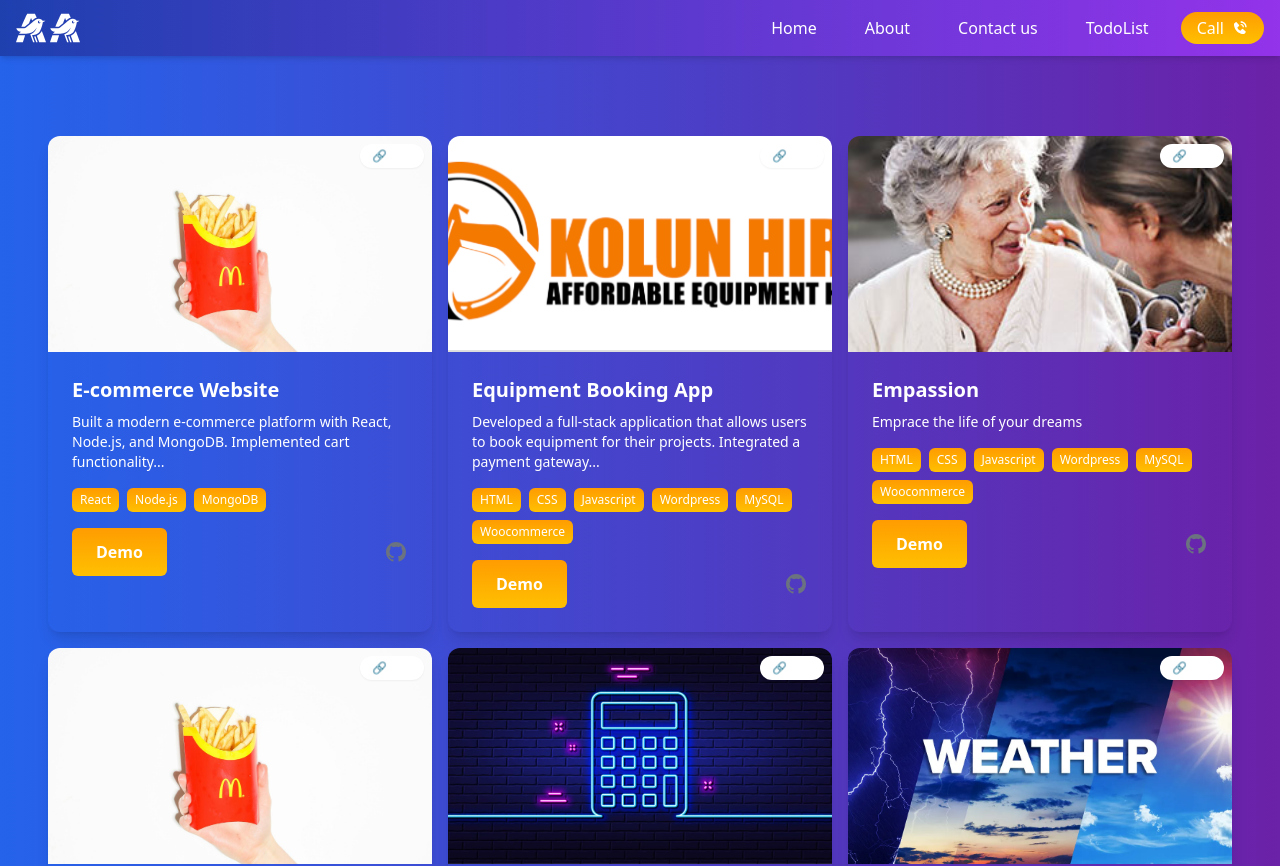
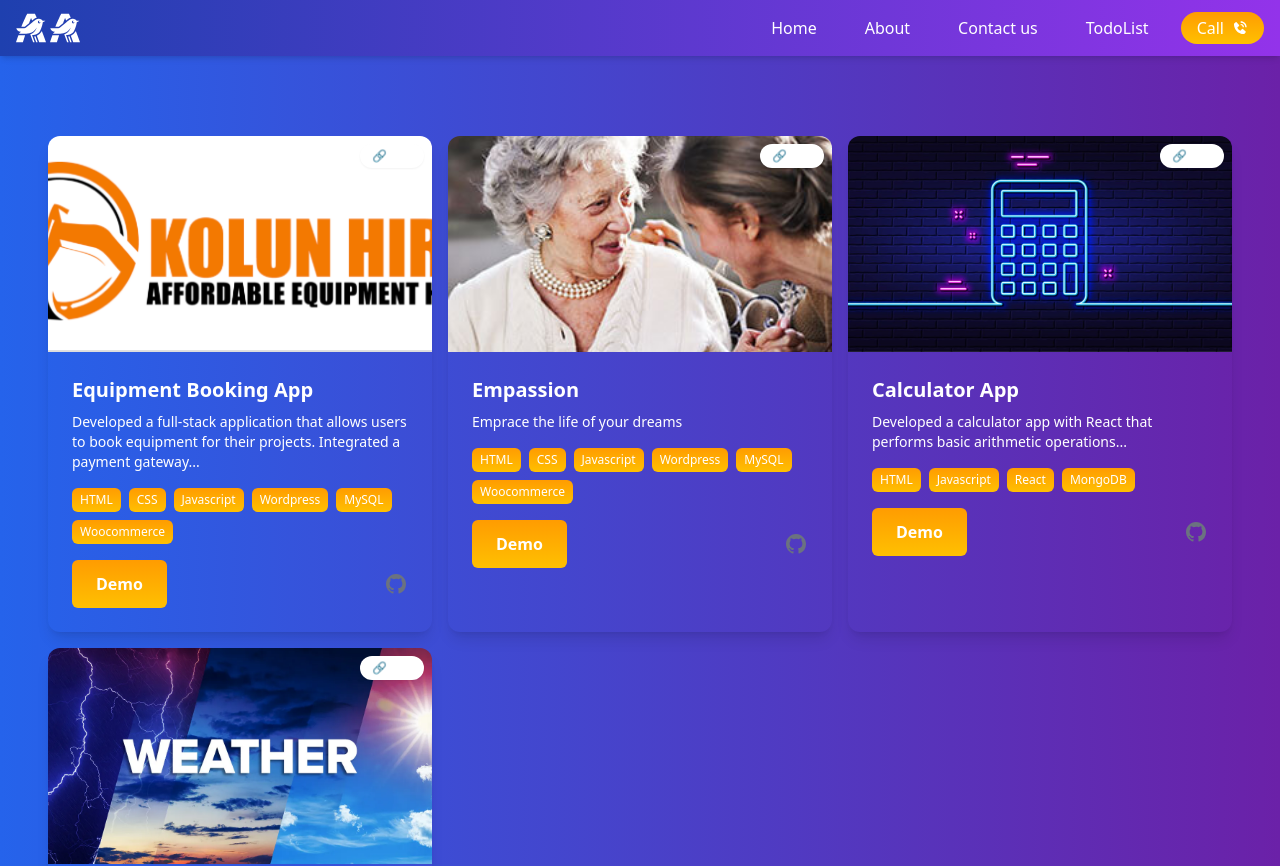
Before and after one commit to Shrestha01/adarsha-protfolio, a React (Vite) app: page /project in a window 1280 px wide. Shown: the top 866 px of the page. Built offline with nearby package versions, Linux system fonts and the light colour scheme.

Commit message:
updated project

```diff
--- a/src/App.jsx
+++ b/src/App.jsx
@@ -11,6 +11,7 @@ import Project from "./components/Project";
 import ProjectList from "./components/projectDone/ProjectList";
 import projectDes from "./Data/ProjectData";
 import Contactt from "./components/Contactt";
+import Adminhome from "./components/admin/Adminhome";
 
 const App = () => {
   return (
@@ -24,6 +25,7 @@ const App = () => {
         <Route path="/" element={<Home />} />
         <Route path="/adarsha-protfolio" element={<Home />} />
         <Route path="/project" element={<Project />} />
+        <Route path="/admin" element={<Adminhome />} />
 
         <Route path="/project/:id" element={<ProjectList />} />
         <Route
--- a/src/Data/ProjectData.js
+++ b/src/Data/ProjectData.js
@@ -5,15 +5,6 @@ import weather from "../assets/weather.jpg";
 import empassion from "../assets/empassion.jpg";
 
 const projectDes = [
-  {
-    projectId: 1,
-    projectCode: "Hamrobazar",
-    projectName: "E-commerce Website",
-    projectDescription:
-      "Built a modern e-commerce platform with React, Node.js, and MongoDB. Implemented cart functionality...",
-    projectImg: img,
-    toolUsed: ["React", "Node.js", "MongoDB"],
-  },
   {
     projectId: 2,
     projectCode: "Kolunhire",
@@ -45,15 +36,7 @@ const projectDes = [
       "Woocommerce",
     ],
   },
-  {
-    projectId: 4,
-    projectCode: "Hamrobazar",
-    projectName: "E-commerce Website",
-    projectDescription:
-      "Built a modern e-commerce platform with React, Node.js, and MongoDB. Implemented cart functionality...",
-    projectImg: img,
-    toolUsed: ["React", "Node.js", "MongoDB"],
-  },
+
   {
     projectId: 5,
     projectCode: "Calculatorapp",
--- a/src/components/Contact.jsx
+++ b/src/components/Contact.jsx
@@ -66,7 +66,7 @@ const Contact = () => {
                       label="Name"
                       name="name"
                       placeholder="Enter your name"
-                      className="border"
+                      className="rounded-xl sm:w-1/2 w-full h-8"
                     />
 
                     {/* Email Field */}
@@ -75,6 +75,7 @@ const Contact = () => {
                       type="email"
                       label="Email"
                       name="email"
+                      className="rounded-xl sm:w-1/2 w-full h-8"
                       placeholder="Enter your email"
                     />
 
@@ -82,11 +83,10 @@ const Contact = () => {
                       label="Message"
                       name="textbox"
                       type="text"
-                      className="h-12"
+                      className="rounded-xl sm:w-1/2 w-full h-20"
                       isTextarea
                       row="4"
                       cols="50"
-                      sm:cols="20"
                       placeholder="Enter your message"
                     />
 
--- /dev/null
+++ b/src/components/admin/Adminhome.jsx
@@ -0,0 +1,7 @@
+import React from "react";
+
+const Adminhome = () => {
+  return <div>Admin Home</div>;
+};
+
+export default Adminhome;
```
Also changed, not shown: 1 other file (tests, documents, lock files or other folders).
